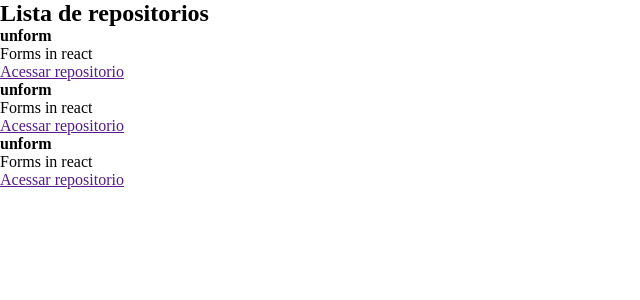
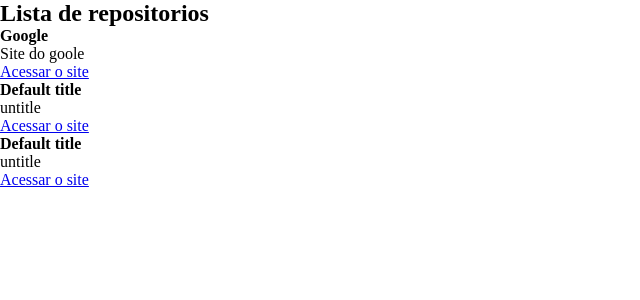
Before and after one commit to DiegoRamos-b/ignite-react-js, a React app in the folder chapter-1/: page / in a window 1280 px wide. Shown: the top 300 px of the page, without its empty margins (0-640 px from the left). Built offline with nearby package versions, Linux system fonts and the light colour scheme.

Commit message:
[CHAPTER 1] fim da aula 'propriedades no react'

```diff
--- /dev/null
+++ b/chapter-1/src/components/RepositoryItem.jsx
@@ -0,0 +1,17 @@
+import React from "react";
+
+function RepositoryItem(props) {
+
+  return (
+    <li>
+      <strong>{props.repository ?? 'Default title' }</strong>
+      <p>{props.description ?? 'untitle'}</p>
+
+      <a href={props.link ?? '#'} target={props.link && "_blank"}>
+        Acessar o site
+      </a>
+    </li>
+  );
+}
+
+export default RepositoryItem;
--- a/chapter-1/src/components/RepositoryList.jsx
+++ b/chapter-1/src/components/RepositoryList.jsx
@@ -1,4 +1,5 @@
 import React from "react";
+import RepositoryItem from "./RepositoryItem";
 
 function RepositoryList() {
   return (
@@ -6,21 +7,15 @@
       <h1>Lista de repositorios</h1>
 
       <ul>
-        <li>
-          <strong>unform</strong>
-          <p>Forms in react</p>
-          <a href="">Acessar repositorio</a>
-        </li>
-        <li>
-          <strong>unform</strong>
-          <p>Forms in react</p>
-          <a href="">Acessar repositorio</a>
-        </li>
-        <li>
-          <strong>unform</strong>
-          <p>Forms in react</p>
-          <a href="">Acessar repositorio</a>
-        </li>
+        <RepositoryItem
+          repository="Google"
+          description="Site do goole"
+          link="https://google.com"
+        />
+
+        <RepositoryItem />
+
+        <RepositoryItem />
       </ul>
     </section>
   );
```
